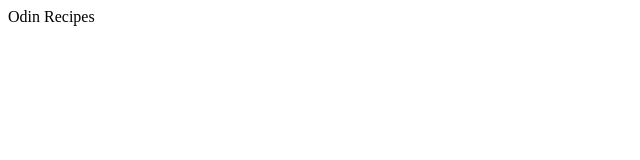
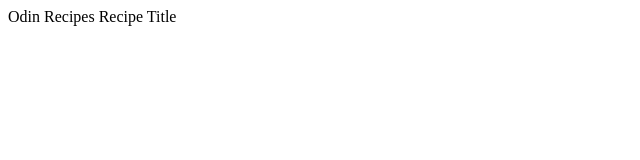
Before and after one commit to ChanningD/odin-recipes, a plain HTML site: page index.html in a window 1280 px wide. Shown: the whole page, without its empty margins (0-640 px from the left). Drawn offline with Linux system fonts and the light colour scheme.

Commit message:
index.html

```diff
--- a/index.html
+++ b/index.html
@@ -2,3 +2,4 @@
 <html lang="en" dir="ltr">
 
 <head>Odin Recipes</head>
+  <a herf="recipes/oatmealscotchies.html">Recipe Title</a>
```
